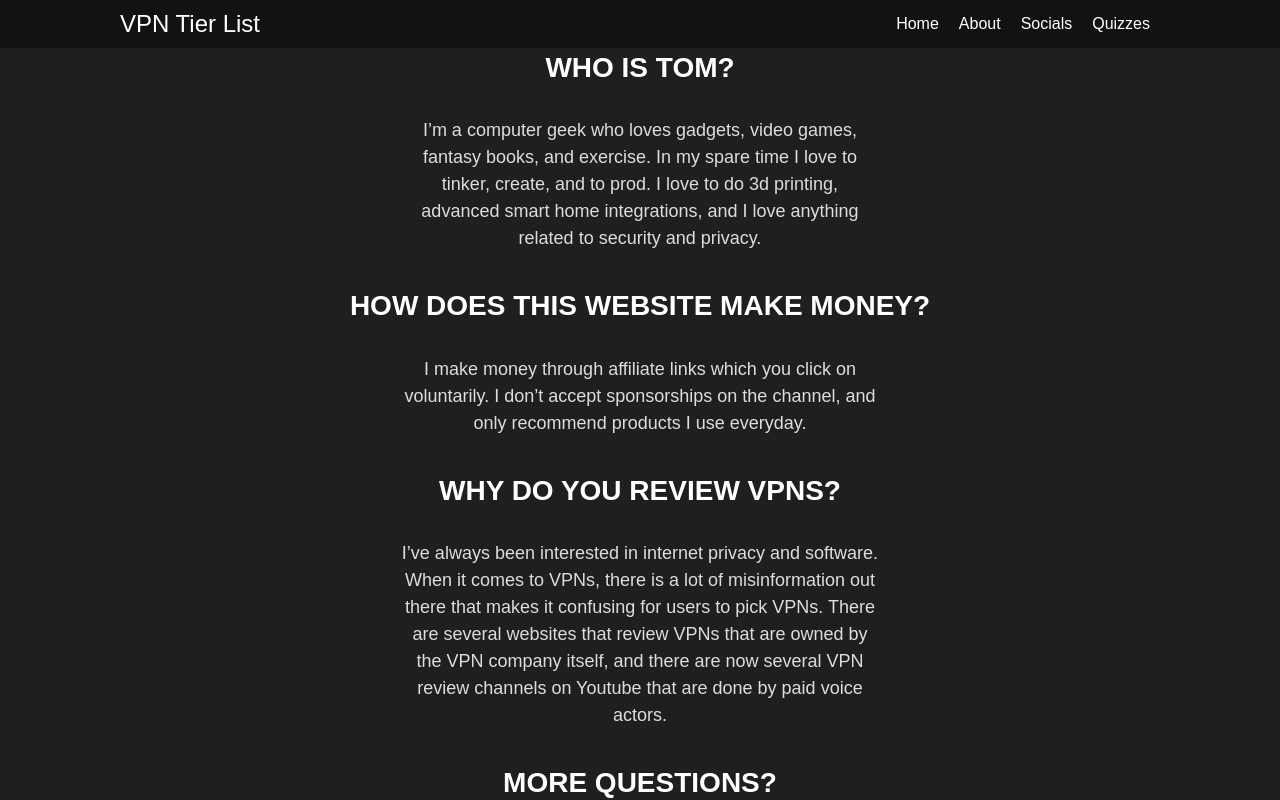
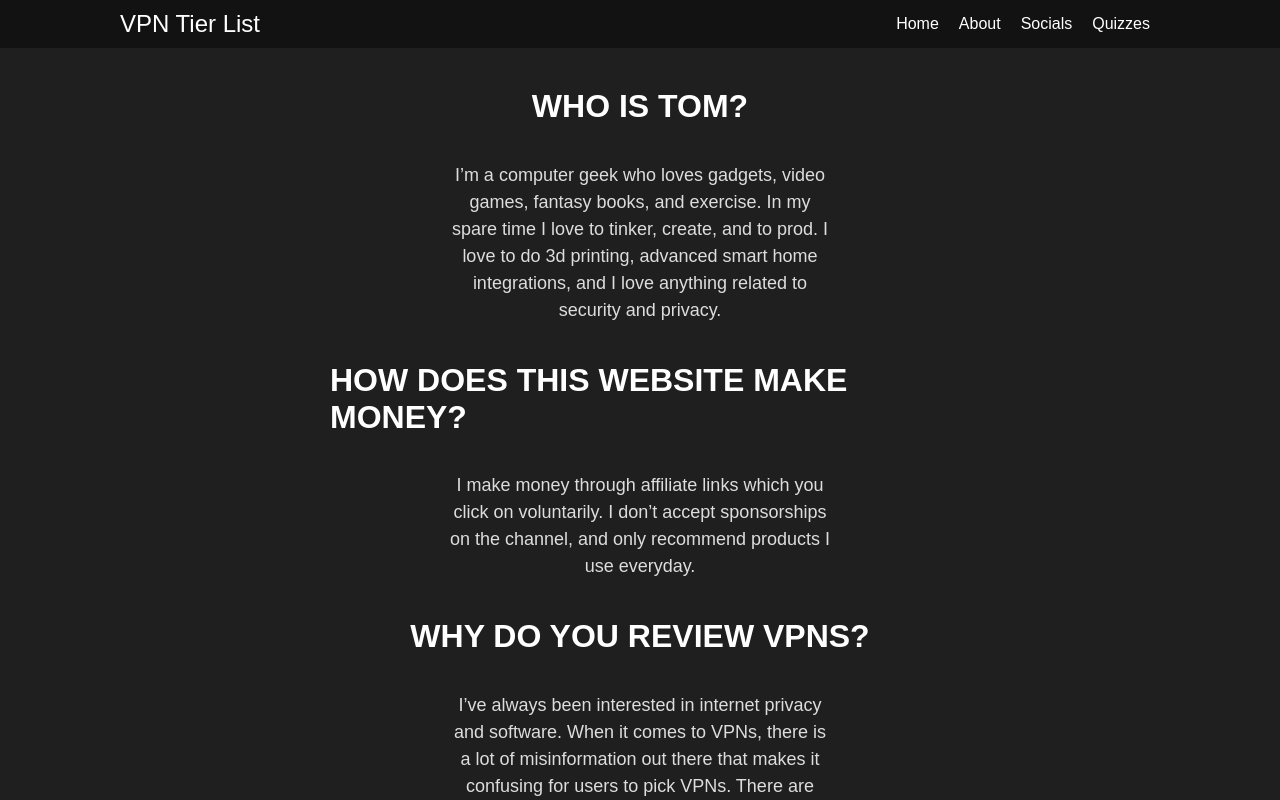
Before and after one commit to Thymester/vpntierlist, a React (Create React App) app: page /about in a window 1280 px wide. Shown: the top 800 px of the page. Built offline with nearby package versions, Linux system fonts and the light colour scheme.

Commit message:
Add files via upload

```diff
--- a/src/components/About.css
+++ b/src/components/About.css
@@ -1,6 +1,5 @@
 .about-container {
     max-width: 100%;
-    max-height: 100vh;
     display: flex;
     flex-direction: column;
     align-items: center;
@@ -14,8 +13,8 @@
   }
 
   .about-container h2 {
-    font-size: 28px;
-    max-width: 75%;
+    font-size: 32px;
+    max-width: 50%;
     margin-top: 20px;
     color: #ffffff;
   }
@@ -24,7 +23,7 @@
     font-size: 18px;
     margin-top: 10px;
     line-height: 1.5;
-    max-width: 38.5%;
+    max-width: 31%;
     text-align: center;
     color: #dddddd;
   }
```
